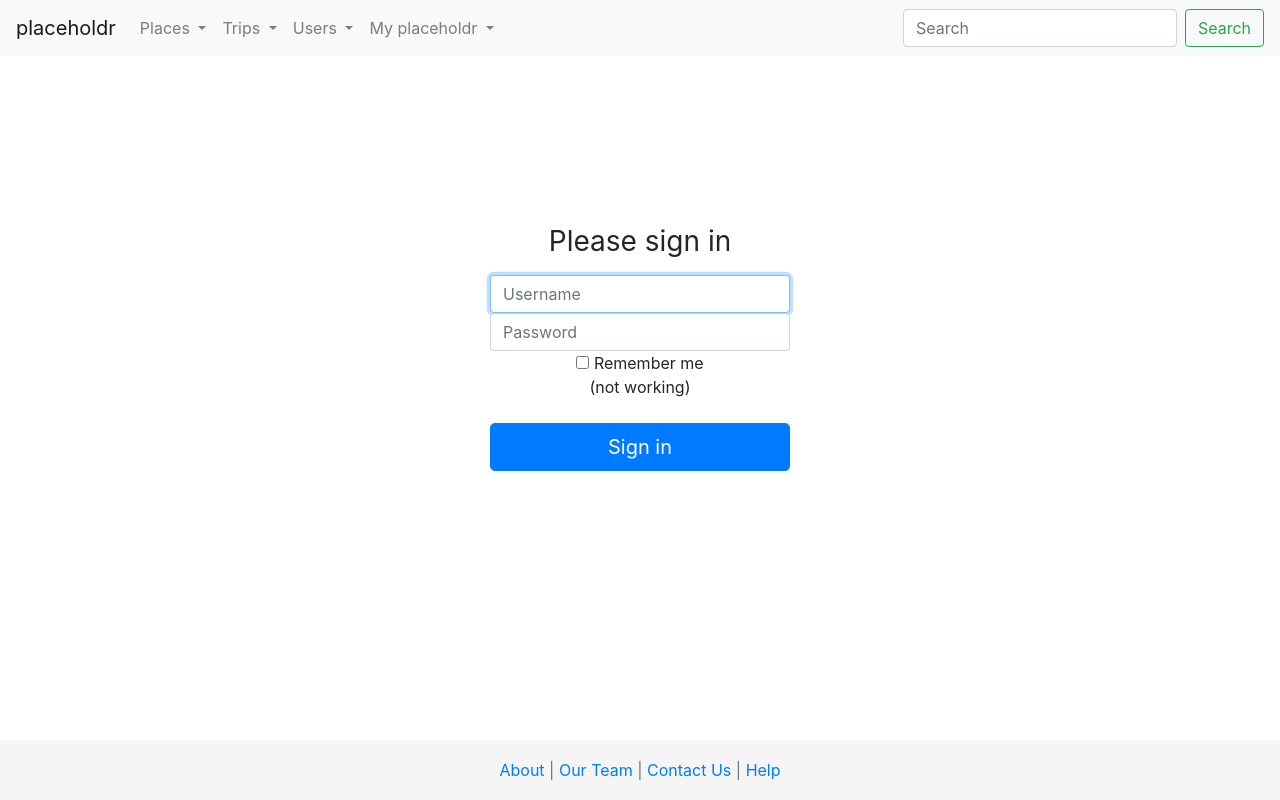
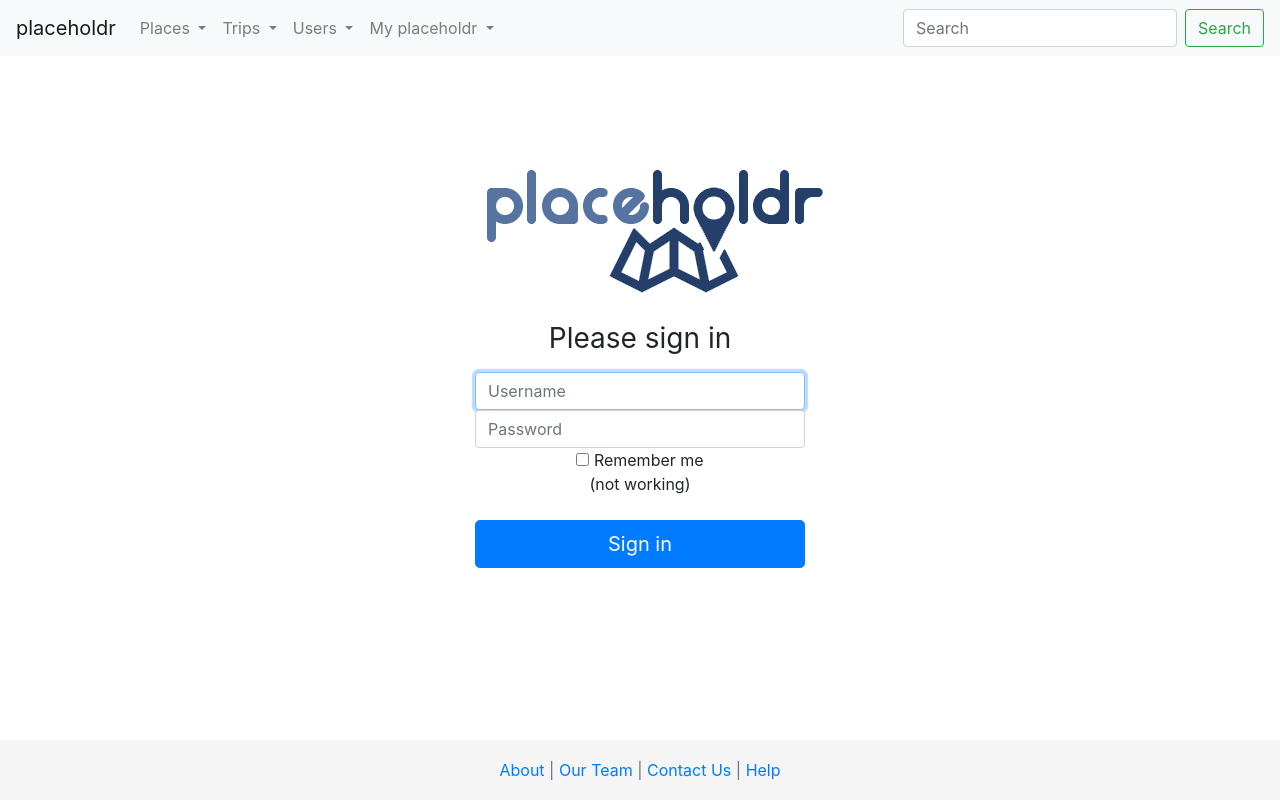
Before and after one commit to WADPlaceholdr/Placeholdr, a Django app: page /placeholdr/login/ in a window 1280 px wide. Run offline with Django 3.2, Linux system fonts and the light colour scheme; some libraries are stand-ins or nearby versions.

Commit message:
footer positionning fixed

```diff
--- a/static/styles/login.css
+++ b/static/styles/login.css
@@ -1,9 +1,14 @@
 .form-signin {
 	width: 100%;
 	max-width: 330px;
-	padding: 15px;
+	padding: 0px;
 	margin: auto;
-	margin-top: 12%;
+	margin-top: 8%;
+}
+
+#login {
+	padding-left: 0px;
+	padding-right: 0px;
 }
 
 #notification {
--- a/static/styles/style.css
+++ b/static/styles/style.css
@@ -1,3 +1,14 @@
+html {
+	height: 100%;
+}
+
+body {
+	position: relative;
+	padding-top: 60px;
+	padding-bottom: 70px;
+	min-height: 100%;
+}
+
 .footer {
 	position: absolute;
 	bottom: 0;
@@ -6,7 +17,3 @@
 	line-height: 60px;
 	background-color: #f5f5f5;
 }
-
-body {
-	padding-top: 60px;
-}
--- a/templates/placeholdr/login.html
+++ b/templates/placeholdr/login.html
@@ -10,10 +10,11 @@
 {% endblock %}
 {% block body_class %}{% endblock %}
 {% block body_block %}
-	<div class="container-fluid text-center">
+	<div id="login" class="container-fluid text-center" >
 		<form class="form-signin" method="post" action="{% url 'login' %}">
 			{% csrf_token %}
-			<!-- <img class="mb-4" src="https://getbootstrap.com/assets/brand/bootstrap-solid.svg" alt="" width="72" height="72"> -->
+			<!-- <img src="{% static 'images/favicon.ico' %}" width="30" height="30" class="d-inline-block align-top" alt="Logo"> -->
+			<img class="mb-4" src="{% static 'images/logonobg.png' %}" alt="Logo">
 			<h1 class="h3 mb-3 font-weight-normal">Please sign in</h1>
 			<label for="inputUsername" class="sr-only">Username</label>
 			<input id="inputUsername" class="form-control" placeholder="Username" required="" name="username" autofocus="" data-cip-id="inputEmail" type="username">
```
